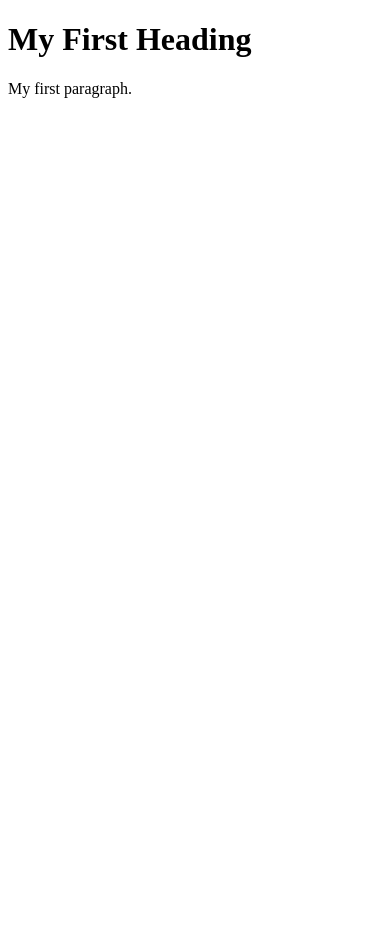
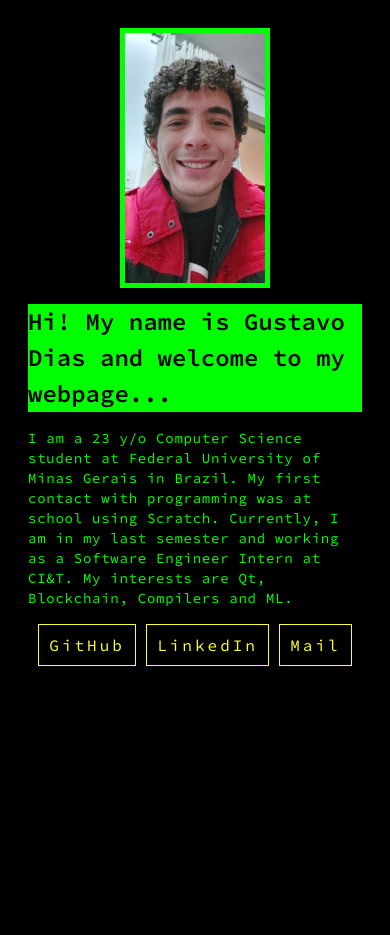
Before and after one commit to Tusgavin/tusgavin.github.io, a plain HTML site: page index.html in a window 390 px wide. Before the commit the page ends 844 px from the top, so only its background shows below. Drawn offline with Linux system fonts and the light colour scheme.

Commit message:
Presentation component v1.0 done

```diff
--- /dev/null
+++ b/global.css
@@ -0,0 +1,106 @@
+/* Default */
+:root {
+   --black: #000000;
+   --grey: #333333;
+   --green: #00ff00;
+   --yellow: #ffff33;
+   --white: #ffffff;
+
+   font-family: 'Source Code Pro', monospace;
+   background-color: var(--black);
+}
+
+/* Containers */
+.container {
+   max-width: 1080px;
+   margin: 0 auto;
+}
+
+.component-container {
+   padding: 60px 0;
+}
+
+/* Universal */
+.title {
+   background-color: var(--green);
+   color: var(--black);
+
+   font-size: 32px;
+   line-height: 50px;
+}
+
+.primary-text {
+   color: var(--green);
+
+   font-size: 20px;
+   line-height: 24px;
+   letter-spacing: 1.2px;
+
+   margin: 16px 0px;
+}
+
+.secondary-text {
+   color: var(--yellow);
+   border: 1px solid var(--yellow);
+   letter-spacing: 3px;
+}
+
+/* 920px to 1380px (laptop) */
+@media screen and (max-width: 1380px) {
+   .container {
+      max-width: 900px;
+   }
+
+   .component-container {
+      padding: 44px 0;
+   }
+
+   .title {
+      font-size: 28px;
+      line-height: 40px;
+   }
+
+   .primary-text {
+      color: var(--green);
+
+      font-size: 16px;
+      line-height: 22px;
+      letter-spacing: 1px;
+   }
+}
+
+/* 580px to 920px (tablet) */
+@media screen and (max-width: 920px) {
+   .container {
+      max-width: 100%;
+      padding: 0 48px;
+   }
+
+   .component-container {
+      padding: 30px 0;
+   }
+}
+
+/* up to 580px (mobile) */
+@media screen and (max-width: 580px) {
+   .container {
+      padding: 0 20px;
+   }
+
+   .component-container {
+      padding: 20px 0;
+   }
+
+   .title {
+      font-size: 24px;
+      line-height: 36px;
+   }
+
+   .primary-text {
+      color: var(--green);
+
+      font-size: 14px;
+      line-height: 20px;
+      letter-spacing: .75px;
+   }
+}
--- a/index.html
+++ b/index.html
@@ -1,10 +1,58 @@
 <!DOCTYPE html>
-<html>
+<html lang="en">
    <head>
-      <title>Page Title</title>
+      <meta charset="UTF-8">
+      <meta name="viewport" content="width=device-width, initial-scale=1.0">
+
+      <!-- Style -->
+      <link rel="stylesheet" href="global.css">
+      <link rel="stylesheet" href="presentation.css">
+      <!-- End Style -->
+
+      <!-- Fonts -->
+      <link rel="preconnect" href="https://fonts.googleapis.com"><link rel="preconnect" href="https://fonts.gstatic.com" crossorigin>
+      <link href="https://fonts.googleapis.com/css2?family=Source+Code+Pro:wght@300;400;600&display=swap" rel="stylesheet">
+      <!-- End Fonts -->
+
+      <title>Gustavo Dias</title>
    </head>
    <body>
-      <h1>My First Heading</h1>
-      <p>My first paragraph.</p>
+      <div class="container">
+         <div class="presentation component-container">
+            <img class="profile-picture" src="./profile.jpeg" />
+            <div>
+               <h1 class="title">Hi! My name is Gustavo Dias and welcome to my webpage...</h1>
+               <p class="primary-text">
+                  I am a 23 y/o Computer Science student at Federal University of Minas Gerais in Brazil.
+                  My first contact with programming was at school using Scratch.
+                  Currently, I am in my last semester and working as a Software Engineer Intern at CI&T.
+                  My interests are Qt, Blockchain, Compilers and ML.
+               </p>
+               <div class="contact-container">
+                  <a href="https://github.com/Tusgavin">
+                     <div class="contact-info secondary-text">
+                        GitHub
+                     </div>
+                  </a>
+                  <a href="https://www.linkedin.com/in/gustavo-dias-de-oliveira-252763186/">
+                     <div class="contact-info secondary-text">
+                        LinkedIn
+                     </div>
+                  </a>
+                  <a href="mailto:dias.gdo@gmail.com">
+                     <div class="contact-info secondary-text">
+                        Mail
+                     </div>
+                  </a>
+               </div>
+            </div>
+         </div>
+         <div class="component-container">
+            <h1 class="component-title">First component</h1>
+         </div>
+         <div class="component-container">
+            <h1 class="component-title">First component</h1>
+         </div>
+      </div>
    </body>
 </html>
--- /dev/null
+++ b/presentation.css
@@ -0,0 +1,64 @@
+.presentation {
+   display: flex;
+   align-items: center;
+}
+
+.presentation .profile-picture {
+   max-height: 300px;
+   max-width: 300px;
+   margin-right: 50px;
+
+   border: 5px solid var(--green);
+}
+
+.presentation .contact-container {
+   display: flex;
+   justify-content: flex-end;
+}
+
+.presentation .contact-container a {
+   text-decoration: none;
+}
+
+.presentation .contact-info {
+   border: 1px solid var(--yellow);
+   padding: 10px;
+   margin-left: 10px;
+}
+
+/* 920px to 1380px (laptop) */
+@media screen and (max-width: 1380px) {
+   .presentation .profile-picture {
+      max-height: 280px;
+      max-width: 280px;
+      margin-right: 35px;
+
+      border: 5px solid var(--green);
+   }
+}
+
+/* 580px to 920px (tablet) */
+@media screen and (max-width: 920px) {
+   .presentation {
+      flex-direction: column;
+   }
+
+   .presentation .profile-picture {
+      max-height: 250px;
+      max-width: 250px;
+      margin-right: unset;
+   }
+
+   .presentation .contact-container {
+      justify-content: space-evenly;
+
+   }
+
+   .presentation .contact-info {
+      margin-left: 0px;
+   }
+}
+
+/* up to 580px (mobile) */
+@media screen and (max-width: 580px) {
+}
```
Also changed, not shown: profile.jpeg (added).
